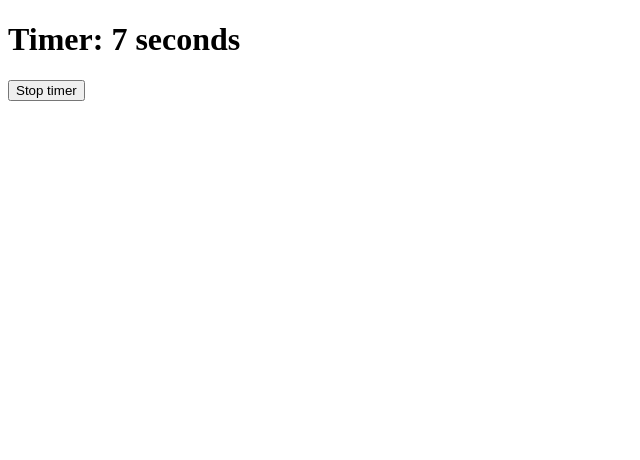
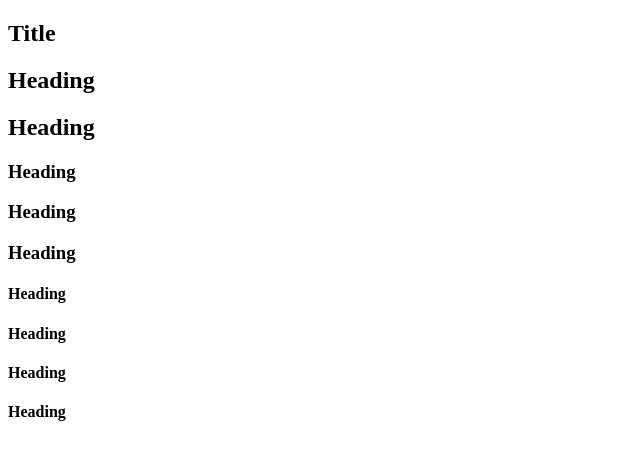
Before and after one commit to Jafar-X/react-50-hrs, a React (Vite) app: page / in a window 1280 px wide. Shown: the top 460 px of the page, without its empty margins (0-640 px from the left). Built offline with nearby package versions, Linux system fonts and the light colour scheme.

Commit message:
practice ContextAPI from official react documentation

```diff
--- a/src/App.jsx
+++ b/src/App.jsx
@@ -1,10 +1,30 @@
+import Heading from './components/reactOfficialDoc/Heading';
+import Section from './components/reactOfficialDoc/Section';
 import FocusInput from './components/useRef/FocusInput';
 import Timer from './components/useRef/Timer';
 function App() {
   return (
-    <div>
-      <Timer />
-    </div>
+    // <div>
+    //   <Timer />
+    // </div>
+    <Section level={1}>
+      <Heading>Title</Heading>
+      <Section level={2}>
+        <Heading>Heading</Heading>
+        <Heading>Heading</Heading>
+        <Section level={3}>
+          <Heading>Heading</Heading>
+          <Heading>Heading</Heading>
+          <Heading>Heading</Heading>
+          <Section level={4}>
+            <Heading>Heading</Heading>
+            <Heading>Heading</Heading>
+            <Heading>Heading</Heading>
+            <Heading>Heading</Heading>
+          </Section>
+        </Section>
+      </Section>
+    </Section>
   );
 }
 
--- /dev/null
+++ b/src/components/reactOfficialDoc/Heading.jsx
@@ -0,0 +1,30 @@
+import React, { useContext } from 'react';
+import { LevelContext } from './LevelContext.jsx';
+
+const Heading = ({ children }) => {
+  const level = useContext(LevelContext);
+  switch (level) {
+    case 1:
+      return <h1>{children}</h1>;
+    case 2:
+      return <h2>{children}</h2>;
+    case 3:
+      return <h3>{children}</h3>;
+    case 4:
+      return <h4>{children}</h4>;
+    case 5:
+      return <h5>{children}</h5>;
+    case 6:
+      return <h6>{children}</h6>;
+    case 7:
+      return <h7>{children}</h7>;
+    case 8:
+      return <h8>{children}</h8>;
+    case 9:
+      return <h9>{children}</h9>;
+    default:
+      throw Error('Unknown level :' + level);
+  }
+};
+
+export default Heading;
--- /dev/null
+++ b/src/components/reactOfficialDoc/LevelContext.jsx
@@ -0,0 +1,3 @@
+import { createContext } from 'react';
+
+export const LevelContext = createContext(1);
--- /dev/null
+++ b/src/components/reactOfficialDoc/Section.jsx
@@ -0,0 +1,12 @@
+import React from 'react';
+import { LevelContext } from './LevelContext.jsx';
+
+const Section = ({ level, children }) => {
+  return (
+    <section className="section">
+      <LevelContext.Provider value={level}>{children}</LevelContext.Provider>
+    </section>
+  );
+};
+
+export default Section;
```
